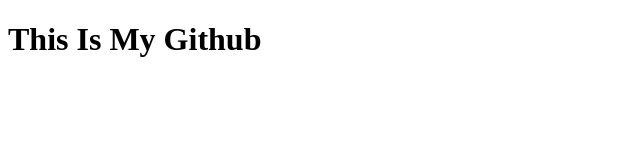
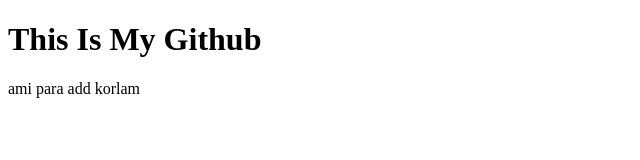
Before and after one commit to romana017/use-github, a plain HTML site: page index.html in a window 1280 px wide. Shown: the whole page, without its empty margins (0-640 px from the left). Drawn offline with Linux system fonts and the light colour scheme.

Commit message:
para add korlam

```diff
--- a/index.html
+++ b/index.html
@@ -10,6 +10,11 @@
 
 <body>
     <h1>This Is My Github</h1>
+
+
+    <p>
+        ami para add korlam
+    </p>
 </body>
 
 </html>
```
